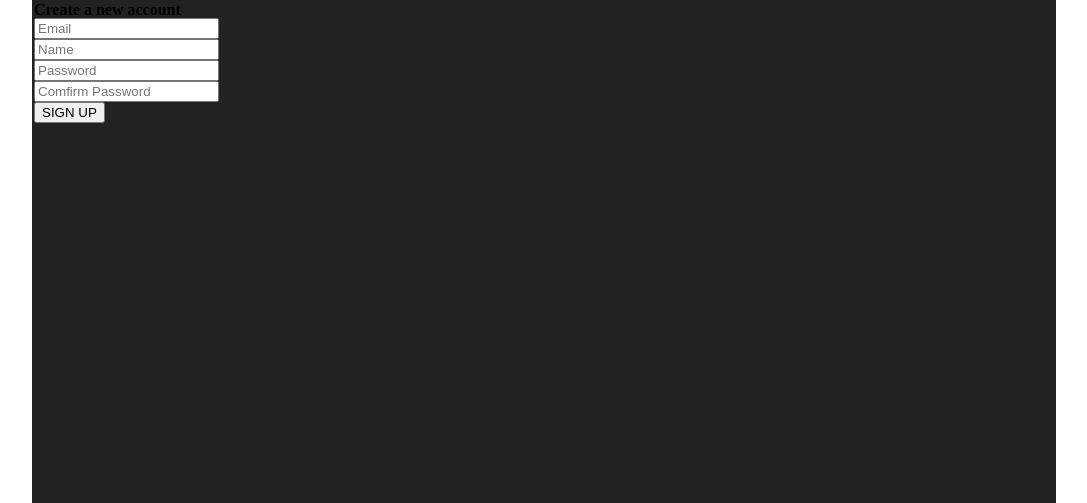
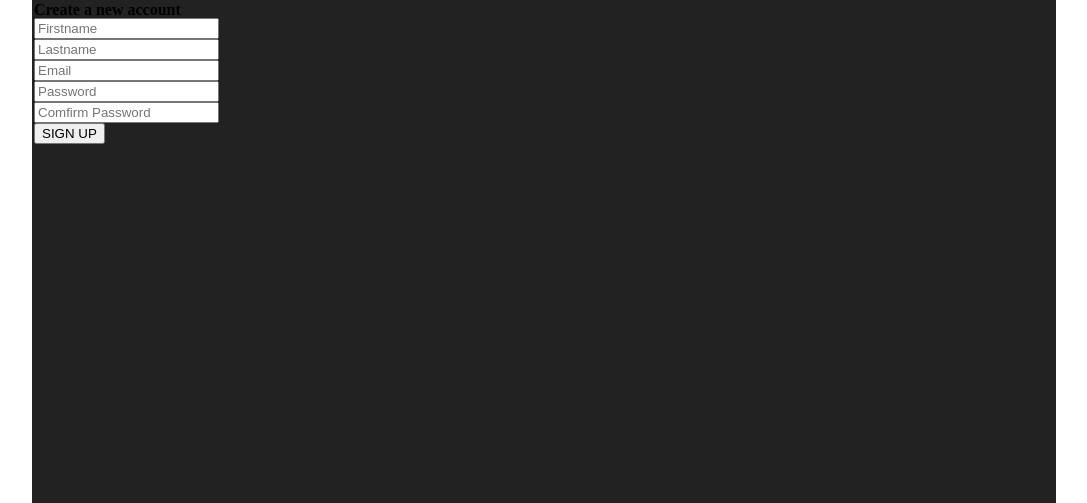
Before and after one commit to sagaginjin/NinthWall, a PHP site: page /php/signup.php in a window 1280 px wide. Shown: the part 60-563 px from the top of the page, without its empty margins (96-1183 px from the left). Run offline with PHP 8.4, Linux system fonts and the light colour scheme.

Commit message:
add signup info

```diff
--- a/includes/signup.inc.php
+++ b/includes/signup.inc.php
@@ -2,11 +2,12 @@
     session_start();
     include '../php/dbh.php';
 
+    $firstname = $_POST['firstname'];
+    $lastname = $_POST['lastname'];
     $email = $_POST['email'];
-    $name = $_POST['name'];
     $pwd = $_POST['pwd'];
 
-    $sql = "INSERT INTO user (email, name, pwd) VALUES ('$email', '$name', '$pwd');";
+    $sql = "INSERT INTO user (email, pwd, firstname, lastname) VALUES ('$email', '$pwd', '$firstname', '$lastname');";
     $result = mysqli_query($conn, $sql);
 
     header('Location: ../index.php');
--- a/php/signup.php
+++ b/php/signup.php
@@ -6,8 +6,9 @@
                 <h1>Create a new account</h1>
 
                 <form action="../includes/signup.inc.php" method="POST">
+                    <input type="text" name="firstname" placeholder="Firstname" required><br>
+                    <input type="text" name="lastname" placeholder="Lastname" required><br>
                     <input type="email" name="email" placeholder="Email" required><br>
-                    <input type="text" name="name" placeholder="Name" required><br>
                     <input type="password" name="pwd" placeholder="Password" required><br>
                     <input type="password" name="cpwd" placeholder="Comfirm Password" required><br>
                     <button type="submit">SIGN UP</button>
--- a/sql/user.sql
+++ b/sql/user.sql
@@ -1,12 +1,11 @@
 CREATE TABLE user (
     id int(8) NOT NULL PRIMARY KEY AUTO_INCREMENT,
     email varchar(64) NOT NULL,
-    name varchar(64) NOT NULL,
     pwd varchar(16) NOT NULL,
     hash varchar(32) NOT NULL,
     active boolean NOT NULL DEFAULT 0,
-    firstname varchar(32),
-    lastname varchar(32)
+    firstname varchar(32) NOT NULL,
+    lastname varchar(32) NOT NULL
 );
 
 INSERT INTO user (email, pwd) VALUES ();
```
Also changed, not shown: error/error.php (renamed from error.php).
